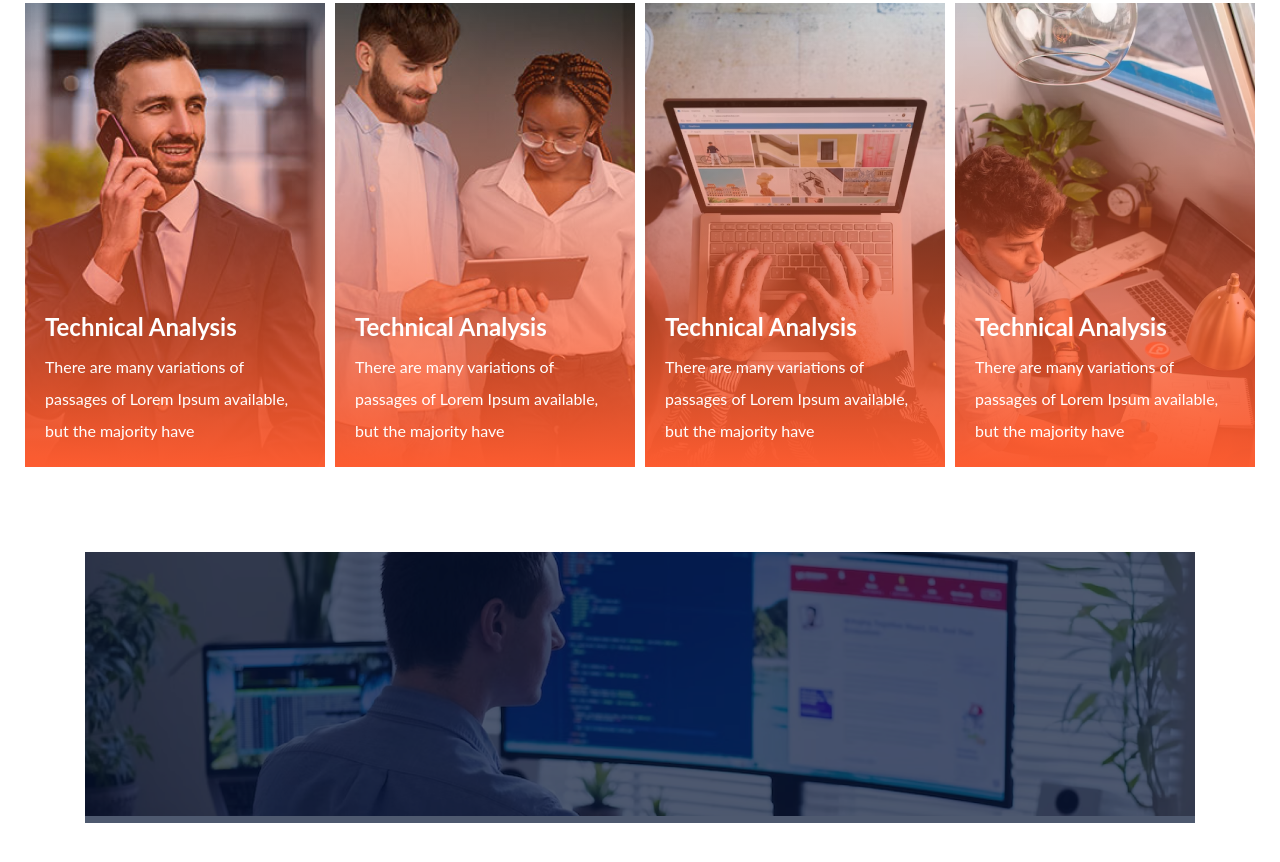
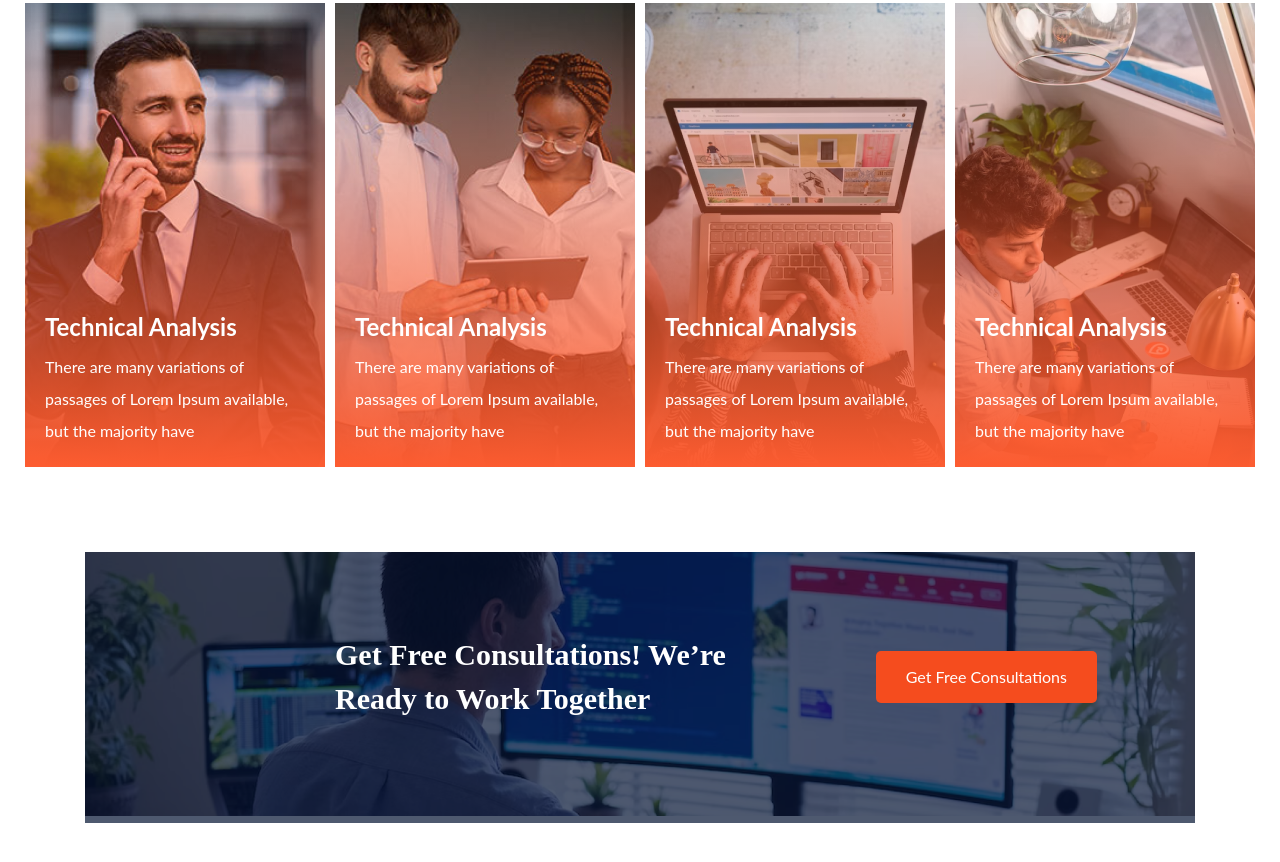
Before and after one commit to Thoniee/Task, a plain HTML site: page index.html in a window 1280 px wide. Shown: the part 3460-4322 px from the top of the page. Drawn offline with Linux system fonts and the light colour scheme.

Commit message:
adding css styles

```diff
--- a/css/styles.css
+++ b/css/styles.css
@@ -279,3 +279,29 @@ a {
   object-fit: cover;
   z-index: 2;
 }
+
+.consultation-info {
+  position: absolute;
+  bottom: 20px;
+  z-index: 4;
+  margin-left: 20px;
+  line-height: 2;
+  color: #fff;
+}
+
+.consultation h2 {
+  color: #fff;
+  font-family: Poppins;
+  font-size: 30px;
+  font-style: normal;
+  font-weight: 700;
+  line-height: 149.5%; /* 62.79px */
+}
+.consultation .flex {
+  gap: 150px;
+}
+
+.consultation-info {
+  margin-left: 250px;
+  padding-top: 20px;
+}
--- a/index.html
+++ b/index.html
@@ -210,6 +210,15 @@
     <section class="consultation">
       <div class="consultation-card">
         <img src="./assets/images/Rectangle 12.png" alt="" />
+        <div class="consultation-info flex">
+          <div>
+            <h2>
+              Get Free Consultations! We’re <br />
+              Ready to Work Together
+            </h2>
+          </div>
+          <div class="consultation-btn btn">Get Free Consultations</div>
+        </div>
       </div>
     </section>
   </body>
```
